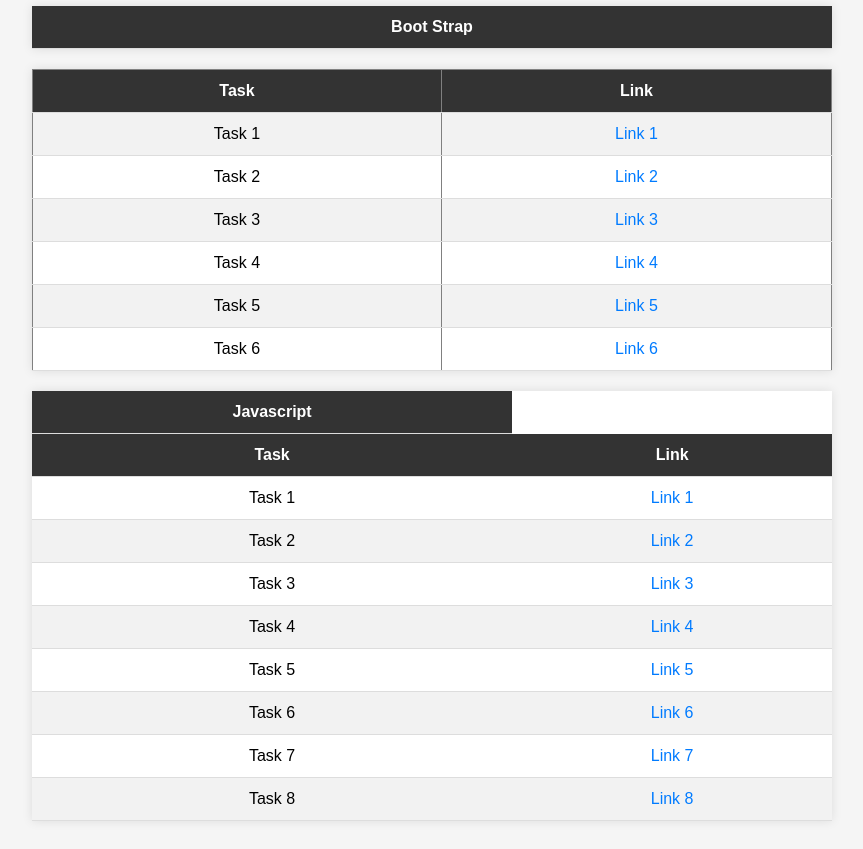
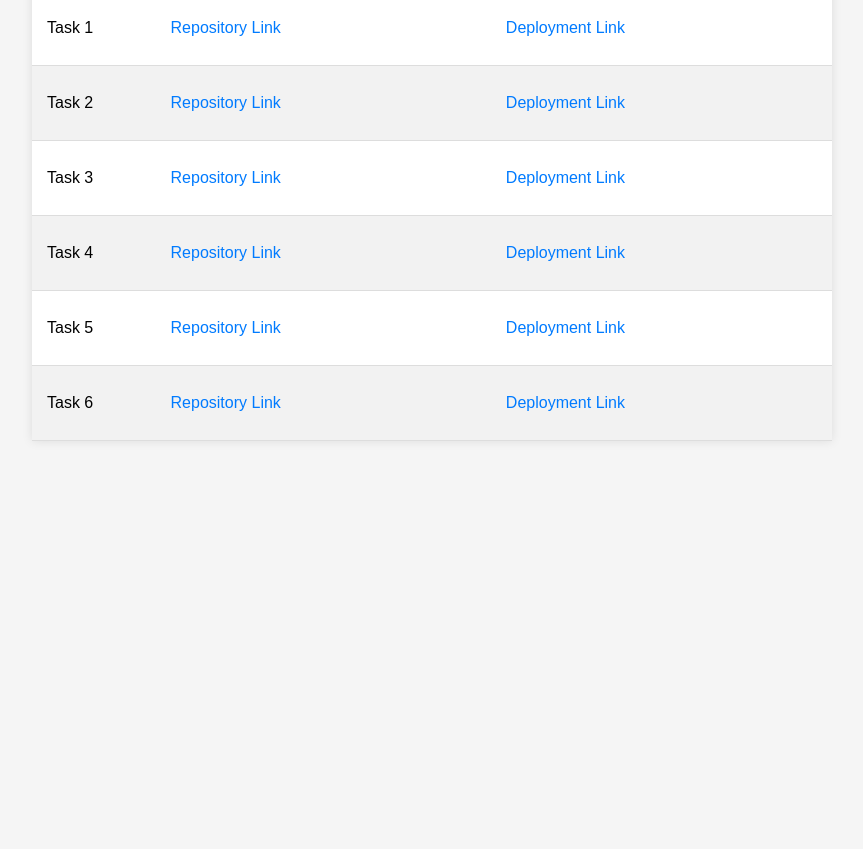
Before and after one commit to AdityaaSunny/React-Project-Homepage, a plain HTML site: page index.html in a window 1280 px wide. Shown: the part 160-1009 px from the top of the page, without its empty margins (208-1071 px from the left). After the commit the page ends 800 px from the top, so only its background shows below. Drawn offline with Linux system fonts and the light colour scheme.

Commit message:
Update index.html

```diff
--- a/index.html
+++ b/index.html
@@ -3,7 +3,7 @@
 <head>
     <meta charset="UTF-8">
     <meta name="viewport" content="width=device-width, initial-scale=1.0">
-    <title>MERN tasks</title>
+    <title>MERN Course Tasks</title>
     <style>
         body {
             font-family: Arial, sans-serif;
@@ -28,27 +28,22 @@
             background-color: #fff;
             box-shadow: 0px 0px 10px rgba(0, 0, 0, 0.1);
         }
-
         th, td {
             padding: 12px 15px;
-            text-align: center;
+            text-align: left;
             border-bottom: 1px solid #ddd;
         }
-
         th {
             background-color: #333;
             color: #fff;
         }
-
         tr:nth-child(even) {
             background-color: #f2f2f2;
         }
-
         a {
             text-decoration: none;
             color: #007BFF;
         }
-
         a:hover {
             text-decoration: underline;
         }
@@ -56,85 +51,48 @@
 </head>
 <body>
     <div class="container">
-        <h1 style="text-align: center;">ETHNUS MERN COURSE TASKS</h1>
+        <h1>ETHNUS MERN COURSE TASKS</h1>
         <table>
-            <head>
+            <thead>
                 <tr>
-                    <th>Boot Strap</th>
+                    <th>S.No</th>
+                    <th>Github Repository Link</th>
+                    <th>Vercel Deployment Link</th>
                 </tr>
-            </head>
-            <body style="text-align: center;">
-    <h1>Index</h1>
-        <table border="1">
+            </thead>
+            <tbody>
                 <tr>
-                <th>Task</th>
-                <th>Link</th>
+                    <td><p>Task 1</p></td>
+                    <td><a href="https://github.com/AdityaaSunny/Ethnus-Task-3/tree/cbf27c085ac137527b4e9d5eab634302d208be84/MERN_React_Task-1-main" target="_blank">Repository Link</a></td>
+                    <td><a href="https://ethnus-task-1-ebhg5ojwl-adityas-projects-a4fd0286.vercel.app/" target="_blank">Deployment Link</a></td>
                 </tr>
                 <tr>
-                <td>Task 1</td>
-                <td><a href="./bs-task1.html">Link 1</a></td>
+                    <td><p>Task 2</p></td>
+                    <td><a href="https://github.com/AdityaaSunny/Ethnus-Task-3/tree/cbf27c085ac137527b4e9d5eab634302d208be84/MERN_React_Task-2-main" target="_blank">Repository Link</a></td>
+                    <td><a href="https://ethnus-task-2.vercel.app/" target="_blank">Deployment Link</a></td>
                 </tr>
                 <tr>
-                <td>Task 2</td>
-                <td><a href="./bs-task2.html">Link 2</a></td>
+                    <td><p>Task 3</p></td>
+                    <td><a href="https://github.com/AdityaaSunny/Ethnus-Task-3/tree/cbf27c085ac137527b4e9d5eab634302d208be84/MERN_React_Task-3-main" target="_blank">Repository Link</a></td>
+                    <td><a href="https://ethnus-task-3.vercel.app/" target="_blank">Deployment Link</a></td>
                 </tr>
                 <tr>
-                <td>Task 3</td>
-                <td><a href="./bs-task3.html">Link 3</a></td>
+                    <td><p>Task 4</p></td>
+                    <td><a href="https://github.com/AdityaaSunny/Ethnus-Task-3-Part-2-/tree/aa37d7bd39f7902f18c5f95563ce367179afe2cc/MERN_React_Task-4-main/src" target="_blank">Repository Link</a></td>
+                    <td><a href="https://ethnus-task-4.vercel.app/" target="_blank">Deployment Link</a></td>
                 </tr>
                 <tr>
-                <td>Task 4</td>
-                <td><a href="./bs-task4.html">Link 4</a></td>
+                    <td><p>Task 5</p></td>
+                    <td><a href="https://github.com/AdityaaSunny/Ethnus-Task-3-Part-2-/tree/aa37d7bd39f7902f18c5f95563ce367179afe2cc/MERN_React_Task-5-main" target="_blank">Repository Link</a></td>
+                    <td><a href="https://ethnus-task-5.vercel.app/" target="_blank">Deployment Link</a></td>
                 </tr>
                 <tr>
-                <td>Task 5</td>
-                <td><a href="./bs-task5.html">Link 5</a></td>
+                    <td><p>Task 6</p></td>
+                    <td><a href="https://github.com/AdityaaSunny/Portfolio.git" target="_blank">Repository Link</a></td>
+                    <td><a href="https://portfolio-opal-nine-13.vercel.app/" target="_blank">Deployment Link</a></td>
                 </tr>
-            <tr>
-                <td>Task 6</td>
-                <td><a href="./bs-task6.html">Link 6</a></td>
-            </tr>
-        <table>
-            <head>
-                <tr>
-                    <th>Javascript</th>
-                </tr>
-            <tr>
-                <th>Task</th>
-                <th>Link</th>
-            </tr>
-            <tr>
-                <td>Task 1</td>
-               <td><a href="./js-task1.html">Link 1</a></td>
-            </tr>
-            <tr>
-                <td>Task 2</td>
-                <td><a href="./js-task2.html">Link 2</a></td>
-            </tr>
-            <tr>
-                <td>Task 3</td>
-                <td><a href="./js-task3.html">Link 3</a></td>
-            </tr>
-            <tr>
-                <td>Task 4</td>
-                <td><a href="./js-task4.html">Link 4</a></td>
-            </tr>
-            <tr>
-                <td>Task 5</td>
-                <td><a href="./js-task5.html">Link 5</a></td>
-            </tr>
-            <tr>
-                <td>Task 6</td>
-                <td><a href="./js-task6.html">Link 6</a></td>
-            </tr>
-            <tr>
-                <td>Task 7</td>
-                <td><a href="./js-task7.html">Link 7</a></td>
-            </tr>
-            <tr>
-                <td>Task 8</td>
-                <td><a href="./js-task8.html">Link 8</a></td>
-            </tr>
+            </tbody>
         </table>
+    </div>
 </body>
 </html>
```
Lines whose indentation alone changed are shown as unchanged.
